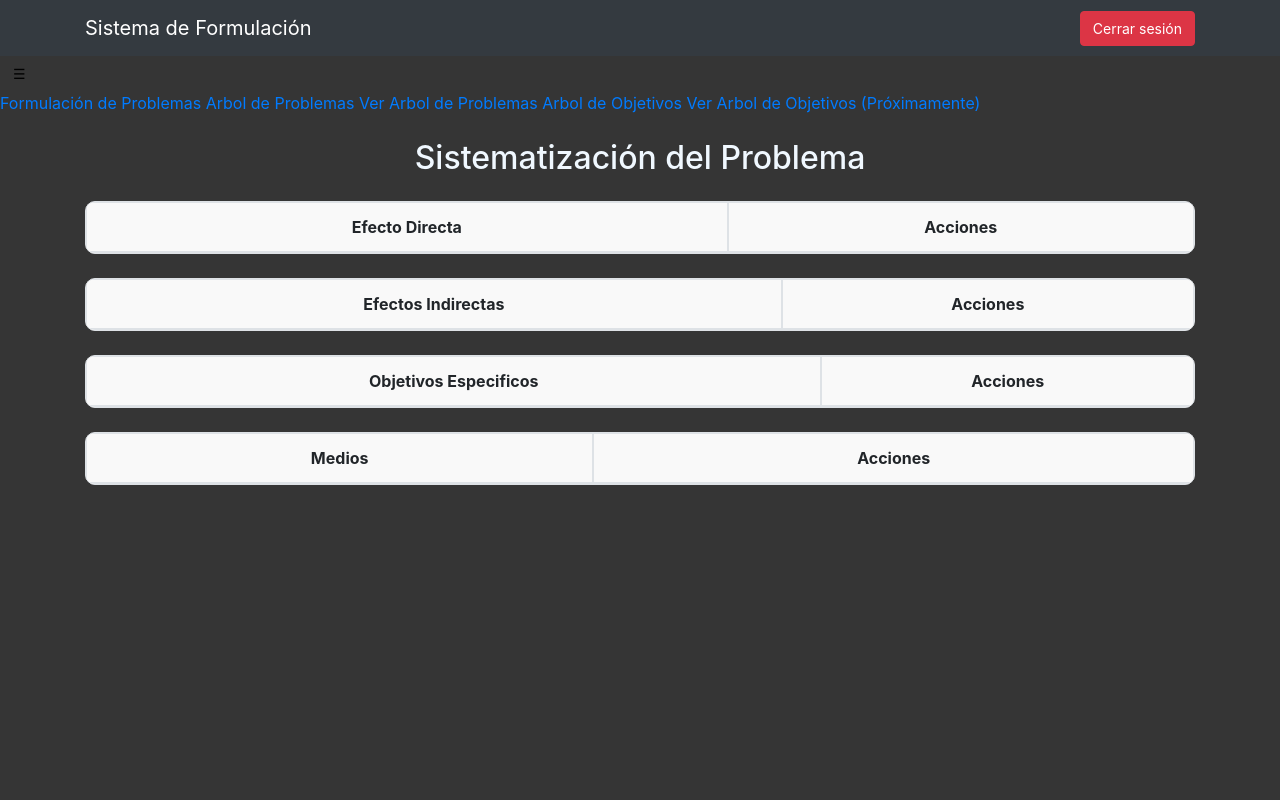
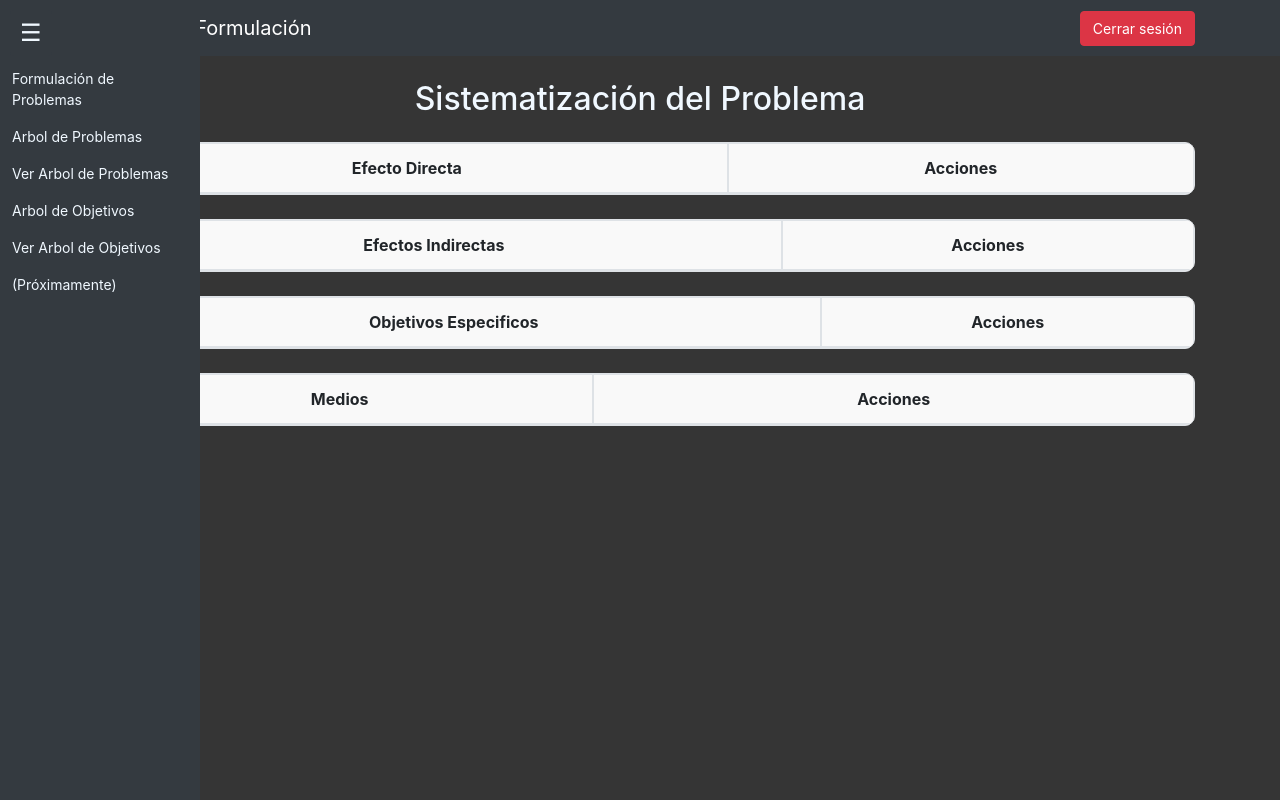
Before and after one commit to ProyectoRegalias/Frontend, a Flask app: page /arbolobjetivo in a window 1280 px wide. Run offline with Flask 3, Linux system fonts and the light colour scheme; lists and menus that the app fills with data are empty; some libraries are stand-ins or nearby versions.

Commit message:
ajustando barra lateral

```diff
--- a/app/__init__.py
+++ b/app/__init__.py
@@ -4,7 +4,6 @@ from app.router.Usuario import usuario
 from app.router.arbol_problema import arbol_problema
 from app.router.arbol_objetivo import arbol_objetivo
 from app.router.chat import chat, chat_ia
-from app.routes import main_blueprint
 import key
 import google.generativeai as genai
 
--- a/app/router/arbol_objetivo.py
+++ b/app/router/arbol_objetivo.py
@@ -7,9 +7,20 @@ from app.utils.utils import chat_
 arbol_objetivo = Blueprint('arbol_objetivo', __name__)
 
 
-@arbol_objetivo.route('/arbolobjetivos')
+@arbol_objetivo.route('/arbolobjetivos', methods=['GET'])
 def arbolobjetivos():
-    return render_template('arbol_objetivos.html')
+    fines_directos = session.get('fines_directos', [])
+    fines_indirectos = session.get('fines_indirectos', [])
+    objetivos_especificos = session.get('objetivos_especificos', [])
+    medios = session.get('medios', [])
+
+    print("ii", fines_directos)
+
+    return render_template('arbol_objetivos.html', problema="problema", fines_directos=fines_directos,
+                           fines_indirectos=fines_indirectos, objetivos_especificos=objetivos_especificos,
+                           medios=medios)
+
+
 
 
 @arbol_objetivo.route('/arbolobjetivo', methods=['POST', 'GET'])
--- a/app/templates/arbol_objetivos.html
+++ b/app/templates/arbol_objetivos.html
@@ -6,7 +6,7 @@
     <link href="https://stackpath.bootstrapcdn.com/bootstrap/4.5.2/css/bootstrap.min.css" rel="stylesheet">
     <title>Objetivo</title>
     <style>
-body {
+        body {
             background-color: #353535;
             color: #f0f8ff;
         }
@@ -57,6 +57,64 @@ body {
         border-color: #dc3545;
         color: #ffffff;
       }
+         .sidebar {
+            height: 100vh;
+            position: fixed;
+            top: 0;
+            left: 0;
+            background-color: #343a40;
+            padding-top: 60px;
+            width: 200px;
+            transition: transform 0.3s ease;
+        }
+        .sidebar a {
+            padding: 8px 12px;
+            text-decoration: none;
+            font-size: 14px;
+            color: #f0f8ff;
+            display: block;
+        }
+        .sidebar a:hover {
+            background-color: #575757;
+        }
+        .content {
+            margin-left: 200px;
+            padding: 20px;
+            transition: margin-left 0.3s ease;
+        }
+        .collapsed .sidebar {
+            transform: translateX(-200px);
+        }
+        .collapsed .content {
+            margin-left: 20px;
+        }
+        #toggle-sidebar {
+            position: fixed;
+            top: 10px;
+            left: 10px;
+            z-index: 1000;
+            background-color: #343a40;
+            color: #f0f8ff;
+            border: none;
+            font-size: 24px;
+            padding: 5px 10px;
+            cursor: pointer;
+        }
+        @media (max-width: 768px) {
+            .sidebar {
+                transform: translateX(-200px);
+            }
+            .content {
+                margin-left: 0;
+            }
+            .show-sidebar .sidebar {
+                transform: translateX(0);
+            }
+            .show-sidebar .content {
+                margin-left: 200px;
+            }
+        }
+
     </style>
 </head>
 <body>
@@ -97,7 +155,7 @@ body {
           {% for fin_directo in fines_directos %}
           <tr>
             <td>
-              <input type="text" class="form-control" value="{{ fin_directo }}">
+              <input type="text" class="form-control" value="{{ fin_directo }}" readonly>
             </td>
             <td>
               <button  class="btn btn-warning">Editar</button>
@@ -121,7 +179,7 @@ body {
           {% for fin_indirecto in fines_indirectos %}
           <tr>
             <td>
-              <input type="text" class="form-control" value="{{ fin_indirecto }}">
+              <input type="text" class="form-control" value="{{ fin_indirecto }}" readonly>
             </td>
             <td>
               <button class="btn btn-warning">Editar</button>
@@ -145,7 +203,7 @@ body {
               {% for objetivo_especifico in objetivos_especificos %}
               <tr>
                 <td>
-                  <input type="text" class="form-control" value="{{ objetivo_especifico}}">
+                  <input type="text" class="form-control" value="{{ objetivo_especifico}}" readonly>
                 </td>
                 <td>
                   <button class="btn btn-warning">Editar</button>
@@ -169,7 +227,7 @@ body {
           {% for medio in medios %}
           <tr>
             <td>
-              <input type="text" class="form-control" value="{{ medio }}">
+              <input type="text" class="form-control" value="{{ medio }}" readonly>
             </td>
             <td>
               <button class="btn btn-warning">Editar</button>
@@ -191,6 +249,29 @@ body {
             sidebar.classList.toggle('collapsed');
             content.classList.toggle('collapsed');
         });
+
+        document.querySelectorAll('.btn-warning').forEach((button) => {
+            button.addEventListener('click', () => {
+                const input = button.closest('tr').querySelector('input');
+                input.removeAttribute('readonly'); // Habilitar edición
+                input.focus(); // Focalizar para edición
+            });
+        });
+
+        document.querySelectorAll('.btn-success').forEach((button) => {
+            button.addEventListener('click', () => {
+                const input = button.closest('tr').querySelector('input');
+                input.setAttribute('readonly', true); // Hacer el campo no editable
+                input.blur(); // Quitar el foco
+            });
+        });
+
+        document.querySelectorAll('.btn-danger').forEach((button) => {
+            button.addEventListener('click', () => {
+                const row = button.closest('tr'); // Seleccionar la fila correspondiente
+                row.remove(); // Eliminar la fila
+            });
+        });
     </script>
 </body>
 </html>
--- a/app/templates/form.html
+++ b/app/templates/form.html
@@ -104,7 +104,7 @@
         <a href="{{ url_for('chat_ia.chat') }}">Formulación de Problemas</a>
         <a href="{{ url_for('main.arbolproblema') }}">Arbol de Problemas</a>
         <a href="{{ url_for('main.ver_problemas') }}">Ver Arbol de Problemas</a>
-        <a href="{{ url_for('main.arbolobjetivos') }}">Arbol de Objetivos</a>
+        <a href="{{ url_for('arbol_objetivo.arbolobjetivos') }}">Arbol de Objetivos</a>
         <a href="{{ url_for('main.ver_objetivos') }}">Ver Arbol de Objetivos</a>
         <a href="#">(Próximamente)</a>
     </div>
@@ -244,7 +244,7 @@
                 })
                 .then(response => {
                     if (response.ok) {
-                         window.location.href = '/arbolobjetivo';
+                        window.location.href = '/arbolobjetivo';
                         return response.text(); // Si la respuesta es exitosa, devolver texto
                     } else {
                         throw new Error('Error al enviar los datos al backend');
```
Also changed, not shown: app/templates/arbol_problema.html (+4 -4 lines).
